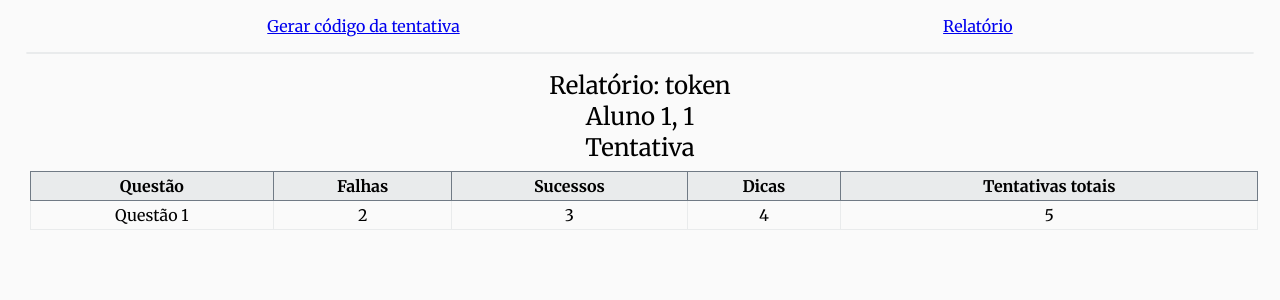
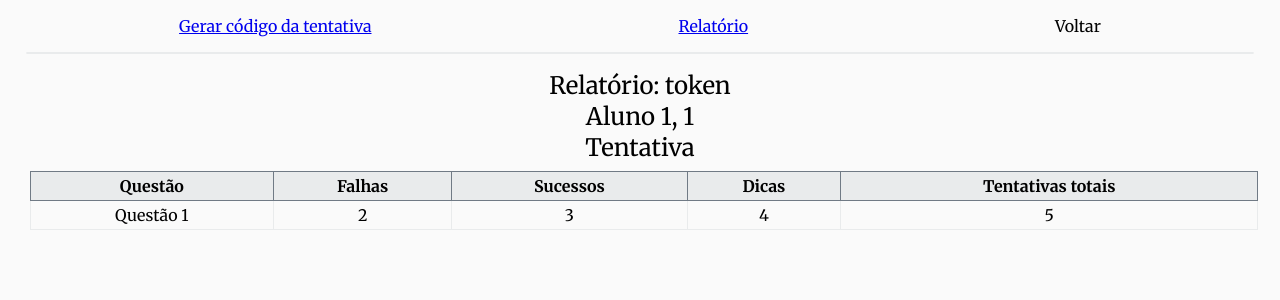
Before and after one commit to leticiamsfernandes/tcc-frontend, a React (Create React App) app: page /attempt/2 in a window 1280 px wide. Shown: the top 300 px of the page. Built offline with nearby package versions, Linux system fonts and the light colour scheme.

Commit message:
botao voltar

```diff
--- a/src/components/PageWithHeader/index.tsx
+++ b/src/components/PageWithHeader/index.tsx
@@ -1,16 +1,29 @@
 import React from 'react'
 import { FiMenu } from 'react-icons/fi'
+import styled from 'styled-components'
 import theme from '../../styles/theme'
 import { MT04, MT08, WhiteLine } from '../Styled'
 
 import { PageContainer, HeaderContainer, ContentContainer } from './styles'
 
-const Header: React.FC = () => {
+const Button = styled.button`
+  border: none;
+  background: none;
+`
+
+interface IProps {
+  showBackButton?: boolean
+}
+
+const Header: React.FC<IProps> = ({ showBackButton }) => {
   return (
     <>
       <HeaderContainer>
         <a href="/gerartoken">Gerar código da tentativa</a>
         <a href="/obtertoken">Relatório</a>
+        {showBackButton && (
+          <Button onClick={() => window.history.back()}>Voltar</Button>
+        )}
       </HeaderContainer>
       <MT04 />
       <WhiteLine />
@@ -19,10 +32,10 @@ const Header: React.FC = () => {
   )
 }
 
-const PageWithHeader: React.FC = ({ children }) => {
+const PageWithHeader: React.FC<IProps> = ({ children, showBackButton }) => {
   return (
     <PageContainer>
-      <Header />
+      <Header showBackButton={showBackButton} />
       <ContentContainer>{children}</ContentContainer>
     </PageContainer>
   )
--- a/src/pages/RelatorioAluno/index.jsx
+++ b/src/pages/RelatorioAluno/index.jsx
@@ -74,7 +74,7 @@ function RelatorioAluno(props) {
   }
 
   return (
-    <PageWithHeader>
+    <PageWithHeader showBackButton>
       <Title>
         Relatório: {form_token} | Aluno: {prontuario_aluno}, {data.nome_aluno}
       </Title>
--- a/src/pages/RelatorioQuestao/index.jsx
+++ b/src/pages/RelatorioQuestao/index.jsx
@@ -19,7 +19,7 @@ const data = {
 
 function RelatorioQuestao() {
   return (
-    <PageWithHeader>
+    <PageWithHeader showBackButton>
       <Title>
         Relatório: {data.form_token} <br /> {data.aluno_nome}, {data.aluno_id}
         <br /> Tentativa {data.id}
--- a/src/pages/RelatorioTurma/index.jsx
+++ b/src/pages/RelatorioTurma/index.jsx
@@ -1,4 +1,4 @@
-import { FiInfo } from 'react-icons/fi'
+import { FiArrowRightCircle } from 'react-icons/fi'
 import { useParams } from 'react-router-dom'
 import styled from 'styled-components'
 import PageWithHeader from '../../components/PageWithHeader'
@@ -63,7 +63,7 @@ function RelatorioTurma(props) {
                 <a
                   href={`/relatorioaluno/${form_token}/${item.aluno.prontuario}`}
                 >
-                  <FiInfo />
+                  <FiArrowRightCircle />
                 </a>
               </td>
             </tr>
```
